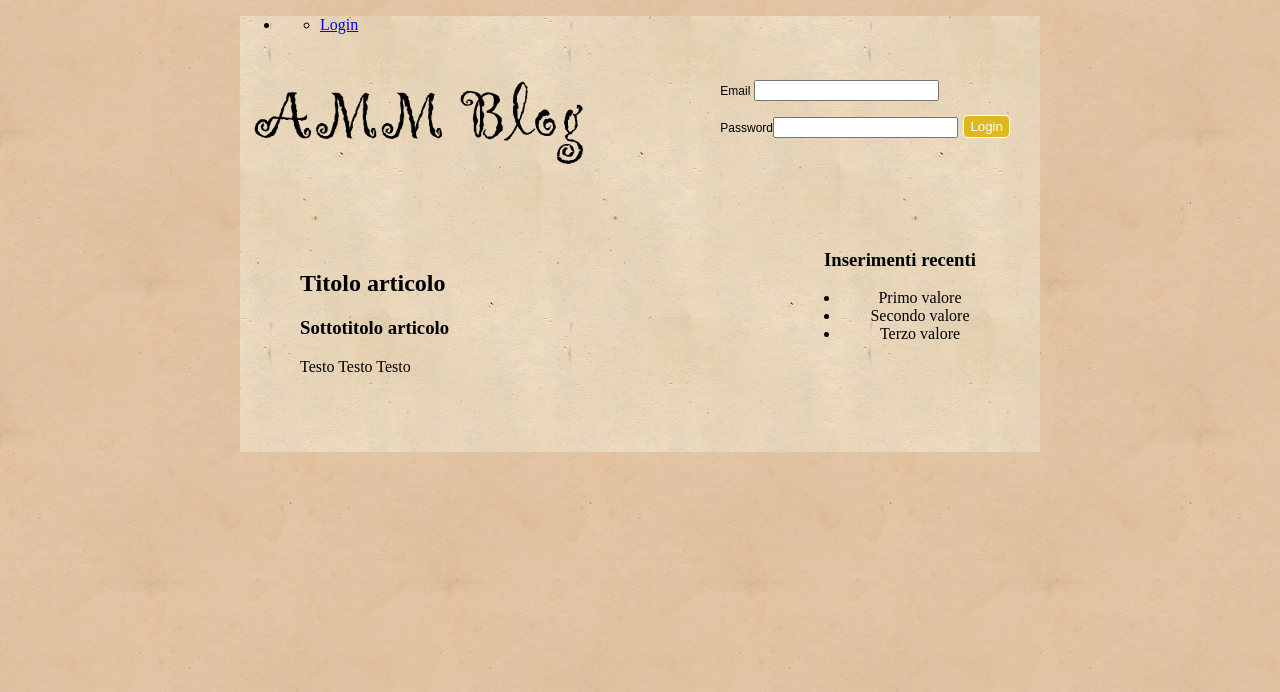
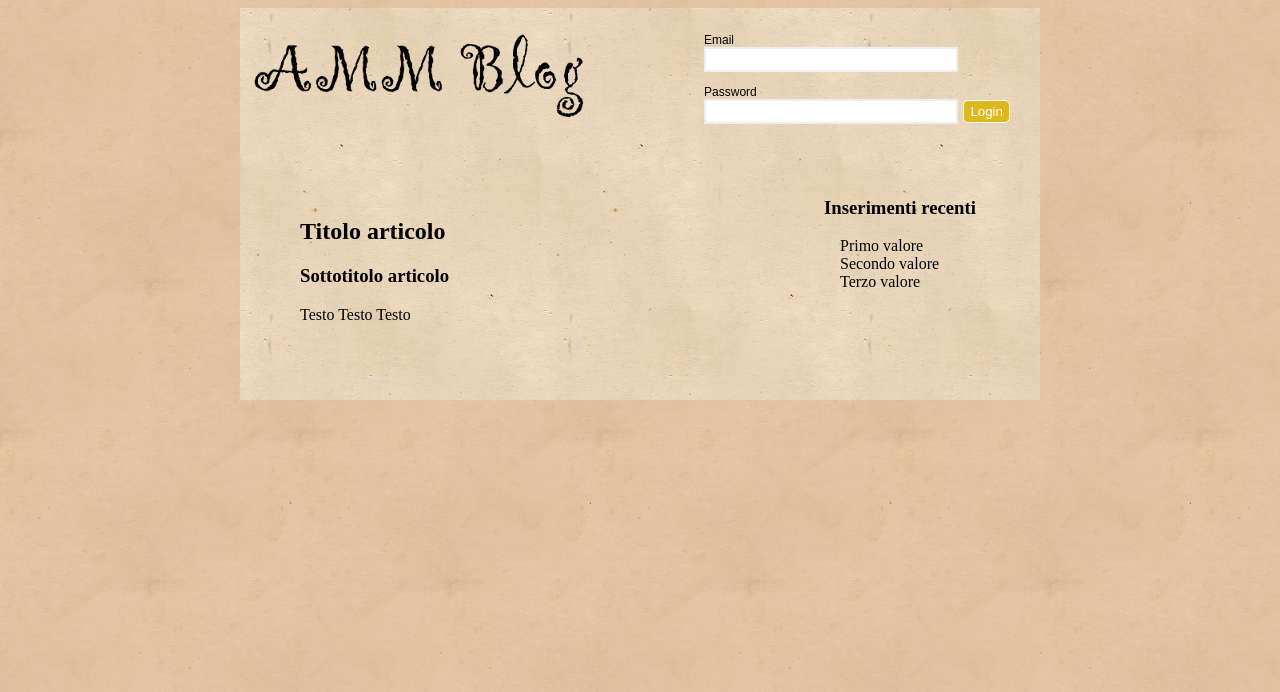
Before and after one commit to cordand/amm, a PHP site: page / in a window 1280 px wide. Shown: the top 692 px of the page. Run offline with PHP 8.4, Linux system fonts and the light colour scheme.

Commit message:
Merge origin/master
Conflicts:
	index.php
	nbproject/project.xml

```diff
--- a/nbproject/private/private.xml
+++ b/nbproject/private/private.xml
@@ -3,6 +3,7 @@
     <editor-bookmarks xmlns="http://www.netbeans.org/ns/editor-bookmarks/2" lastBookmarkId="0"/>
     <open-files xmlns="http://www.netbeans.org/ns/projectui-open-files/2">
         <group>
+            <file>file:/home/amm/development/styles/myCss.css</file>
             <file>file:/home/amm/development/index.php</file>
         </group>
     </open-files>
--- a/styles/myCss.css
+++ b/styles/myCss.css
@@ -7,17 +7,113 @@
     Created on : 24-mar-2015, 9.46.29
     Author     : amm
 */
-body{
 
+#topBar{
+    position:fixed;
+    top:0;
+    left:0;
+    display:block;
+    width:100%;
+    height:60px;
+    background-color:red;
+    visibility: hidden;
+}
+
+nav {
+    float:right;
+    margin-top: 0px;
+}
+nav ul ul {
+    display: none;
+}
+
+nav ul li:hover > ul {
+    display: block;
+}
+nav ul {
+    /*
+    background: #efefef;
+    background: linear-gradient(top, #efefef 0%, #bbbbbb 100%);
+    background: -moz-linear-gradient(top, #efefef 0%, #bbbbbb 100%);
+    background: -webkit-linear-gradient(top, #efefef 0%,#bbbbbb 100%);
+    box-shadow: 0px 0px 9px rgba(0,0,0,0.15);
+    padding: 0 20px;
+
+    */
+    padding-top: 0px;
+    margin-top: 0px;
+
+    list-style: none;
+    display: inline-table;
+    border-radius: 10px;
+
+    position: relative;
+}
+nav ul:after {
+    content: ""; clear: both; display: block;
+}
+nav ul li {
+    float: left;
+}
+nav ul li:hover {
+    background: #4b545f;
+    background: linear-gradient(top, #4f5964 0%, #5f6975 40%);
+    background: -moz-linear-gradient(top, #4f5964 0%, #5f6975 40%);
+    background: -webkit-linear-gradient(top, #4f5964 0%,#5f6975 40%);
+}
+nav ul li:hover a {
+    color: #fff;
+}
+
+nav ul li a {
+    background-image: url('../images/ic_drawer.png');
+    background-size: 40px 30px;
+    background-position: center;
+
+
+    display: block;
+    background-repeat: no-repeat;
+    padding:  0px 40px;
+    height: 60px;
+    padding-top: 0px;
+    padding-bottom: 0px;
+    color: #757575;
+    text-decoration: none;
+}
+nav ul ul {
+    background-image: none;
+    background: #5f6975;
+    border-radius: 0px; padding: 0;
+    position: absolute; top: 100%;
+}
+nav ul ul li {
+    background-image: none;
+    float: none;
+    border-top: 1px solid #6b727c;
+    border-bottom: 1px solid #575f6a;
+    position: relative;
+}
+nav ul ul li a {
+    background-image: none;
+    padding: 20px 15px;
+    padding-right: 33px;
+    padding-bottom: 0px;
+    height: 40px;
+    //margin-right:10px;
+    color: #fff;
+}
+nav ul ul li a:hover {
+    background: #4b545f;
 }
 
 header {
+
 
     margin:0 auto;
 
     //background: #eee;
     height: 100px;
-    padding: 20px 0;
+    padding: 15px 0;
     font: 12px arial, sans-serif;
 }
 
@@ -35,7 +131,7 @@
 }
 
 
-#header form #s-user, #header form #s-pass {
+#header form #username, #header form #password {
     display: block;
     width: 250px;
     border: 2px solid #eee;
@@ -51,13 +147,23 @@
     border: 1px solid #FFF;
     border-radius: 5px;
 }
+.logo{
+    float:left;
+}
+.nav{
+    float:right;
+    margin-right:10px;}
+.nav ul li{
+    list-style:none;
+    float:left;
+}
 
 
 
 #all{
     background-image: url('../images/tile2.jpg');
     background-repeat: repeat;
-  min-width: 370px;
+    min-width: 280px;
     width: 800px;
     margin: 0 auto;
 }
@@ -118,9 +224,22 @@
     }
 
 
+
 }
 @media screen and (max-width: 758px) {
 
+    header{
+        visibility: hidden;
+        position: absolute;
+    }
+    #topBar{
+        visibility: visible;
+        z-index: 9999;
+    }
+    #sidebar{
+        visibility: hidden;
+        position: absolute;
+    }
     #header form {
         float: left;
         margin-right: 30px;
@@ -130,7 +249,6 @@
     }
     header {
 
-
         //background: #eee;
         height: 200px;
 
@@ -138,17 +256,38 @@
 
 
 }
-@media screen and (max-width: 527px) {
 
-    #sidebar {
-  float:left;
-  width:200px;
-  height:100px;
-  position:relative;
-  //width:30%;
-  //background:red;
-  padding:20px;
+
+
+
+/* Smartphones (portrait and landscape) ----------- */
+@media only screen
+and (min-device-width : 320px)
+and (max-device-width : 480px) {
+
+    /* Styles */
 }
 
+/* Smartphones (landscape) ----------- */
+@media only screen
+and (min-width : 321px) {
+    /* Styles */
+    all{
+        width: 320;
+    }
 
 }
+
+/* Smartphones (portrait) ----------- */
+@media only screen
+and (max-width : 320px) {
+
+    /* Styles */
+}
+
+/* iPads (portrait and landscape) ----------- */
+@media only screen
+and (min-device-width : 768px)
+and (max-device-width : 1024px) {
+    /* Styles */
+}
```
Also changed, not shown: doLogin.php (added, +29 -0 lines), header.css (added, +9 -0 lines), login.php (added, +55 -0 lines), styles/loginCss.css (added, +71 -0 lines), styles/topbar.css (added, +89 -0 lines), images/ic_drawer.png (added). Lines whose indentation alone changed are shown as unchanged.
